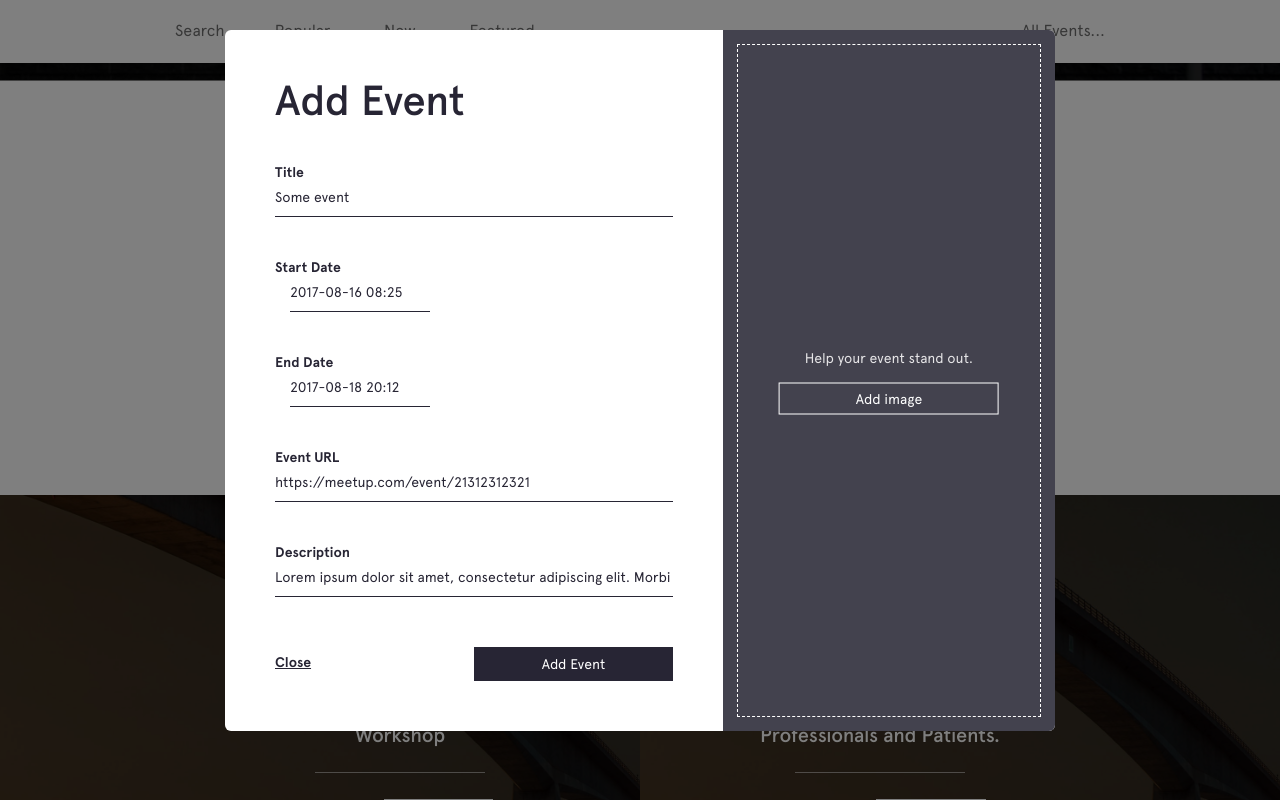
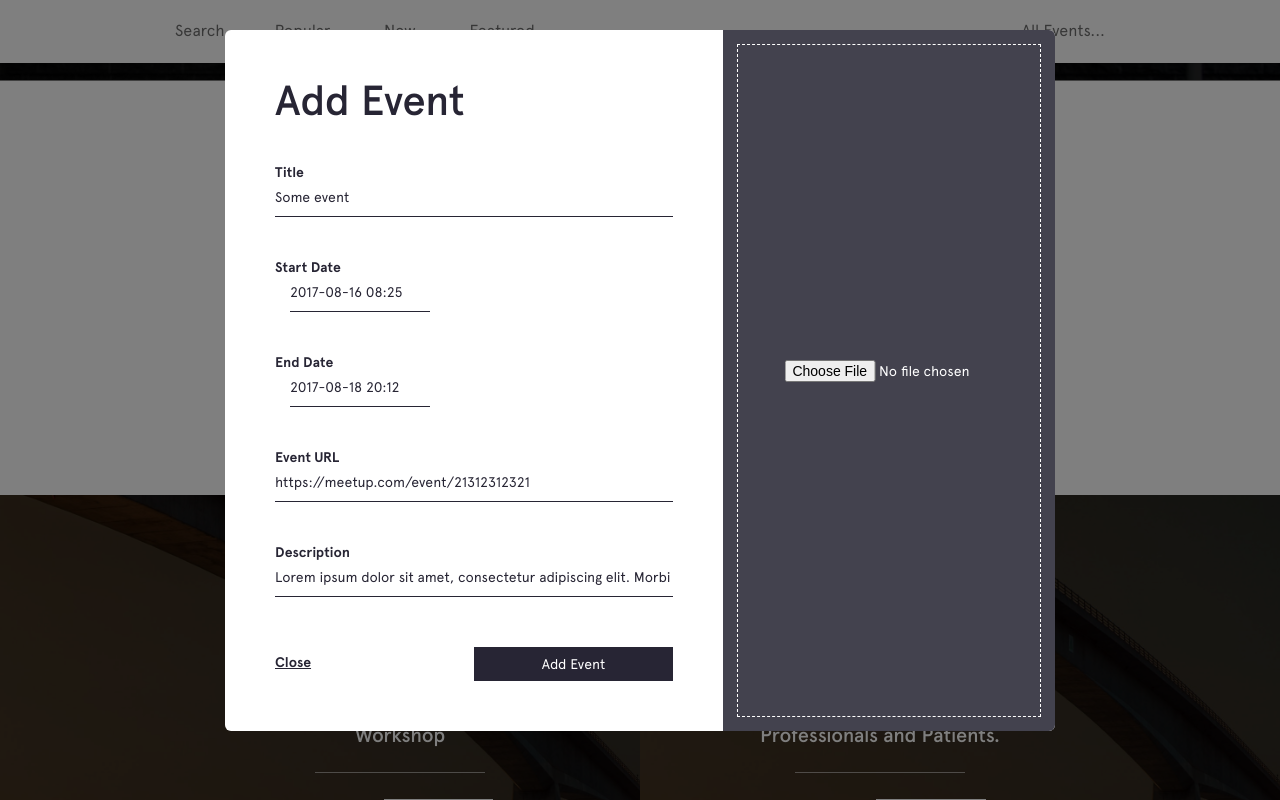
Before and after one commit to tiesong/django-social, a Django app: page /events/ in a window 1280 px wide, after a click on "Create new event". Run offline with Django 3.2, Linux system fonts and the light colour scheme; a user stored in the database is signed in; data comes from the database, SQL or seed files in the repository; some libraries are stand-ins or nearby versions.

Commit message:
Upload image

```diff
--- a/events/static/events/css/style.css
+++ b/events/static/events/css/style.css
@@ -1150,6 +1150,10 @@ html, body {
     font-weight: 500;
 }
 
+.image_upload_button {
+    margin: 0 auto;
+    width: 70%;
+}
 .event-details-hero p.event-start-date {
     border-bottom: 1px solid rgba(255, 255, 255, 0.5);
     padding: 0 30px 5px 0;
--- a/events/templates/events/event-list.html
+++ b/events/templates/events/event-list.html
@@ -203,13 +203,11 @@
 	<div id="create-event-modal" class="modal fade" tabindex="-1" role="dialog">
         <div class="modal-dialog" role="document">
             <div class="modal-content">
-
+                <form class="create-event-form" action="new" method="post">
                     <div class="modal-body">
-
                         <div class="modal-body-left">
-
                             <h4 class="modal-title">Add Event</h4>
-                        <form class="create-event-form" action="new" method="post">
+    {#                        <form class="create-event-form" action="new" method="post">#}
                             {% csrf_token %}
                             <div class="form-group">
                                 <label for="event-name">Title</label>
@@ -239,23 +237,34 @@
                                 <a class="pull-left close-btn hidden-xs" href="">Close</a>
                                 <button class="btn btn-dark pull-right" type="submit">Add Event</button>
                             </div>
+                        </div>
+                        <div class="modal-body-right">
+                            <div class="create-event-inner">
+                                <input class="image_upload_button" type="file" name="event_image" onchange="previewFile()"><br>
+{#                                <img src="" height="200" alt="Add image...">#}
+                            </div>
+                        </div>
+                    </div>
                 </form>
-
-                    </div>
-
-                    <div class="modal-body-right">
-
-						<div class="create-event-inner">
-							<p>Help your event stand out.</p>
-							<a href="">Add image</a>
-						</div>
-
-                    </div>
-
-                </div>
-
             </div><!-- /.modal-content -->
         </div><!-- /.modal-dialog -->
+        <script>
+            function previewFile(){
+                var preview = document.querySelector('img'); //selects the query named img
+                var file    = document.querySelector('input[type=file]').files[0]; //sames as here
+                var reader  = new FileReader();
+                reader.onloadend = function () {
+                    preview.src = reader.result;
+                }
+                if (file){
+                    reader.readAsDataURL(file); //reads the data as a URL
+                    }
+                else{
+                    preview.src = "";
+                }
+            }
+            previewFile();  //calls the function named previewFile()
+        </script>
     </div><!-- /#create-event-modal -->
 
     {% endblock %}
--- a/events/views.py
+++ b/events/views.py
@@ -57,7 +57,7 @@ def detail(request, event_id):
 def event_create(request):
 	form = EventForm(request.POST)
 	if form.is_valid():
-		event = Event(title=request.POST['event_name'], image='', start_date=request.POST['event_datetime_start'], end_date=request.POST['event_datetime_end'], event_url=request.POST['event_url'], featured=True, description=request.POST['event_description'])
+		event = Event(title=request.POST['event_name'], image=request.POST['event_image'], start_date=request.POST['event_datetime_start'], end_date=request.POST['event_datetime_end'], event_url=request.POST['event_url'], featured=True, description=request.POST['event_description'])
 		event.save()
 		context = {
 			'event': event,
@@ -72,15 +72,3 @@ def event_show(request):
 		'event_data': event_data,
 	}
 	return render(request, 'events/event-details.html', context)
-
-
-# def simple_upload(request):
-#     if request.method == 'POST' and request.FILES['myfile']:
-#         myfile = request.FILES['myfile']
-#         fs = FileSystemStorage()
-#         filename = fs.save(myfile.name, myfile)
-#         uploaded_file_url = fs.url(filename)
-#         return render(request, 'core/simple_upload.html', {
-#             'uploaded_file_url': uploaded_file_url
-#         })
-#     return render(request, '')
```
Also changed, not shown: ybf-teamedup/media/event_images/2017/07/22/Screen_Shot_2017-07-21_at_8.08.18_pm.png (deleted), 1 other file. Lines whose indentation alone changed are shown as unchanged.
